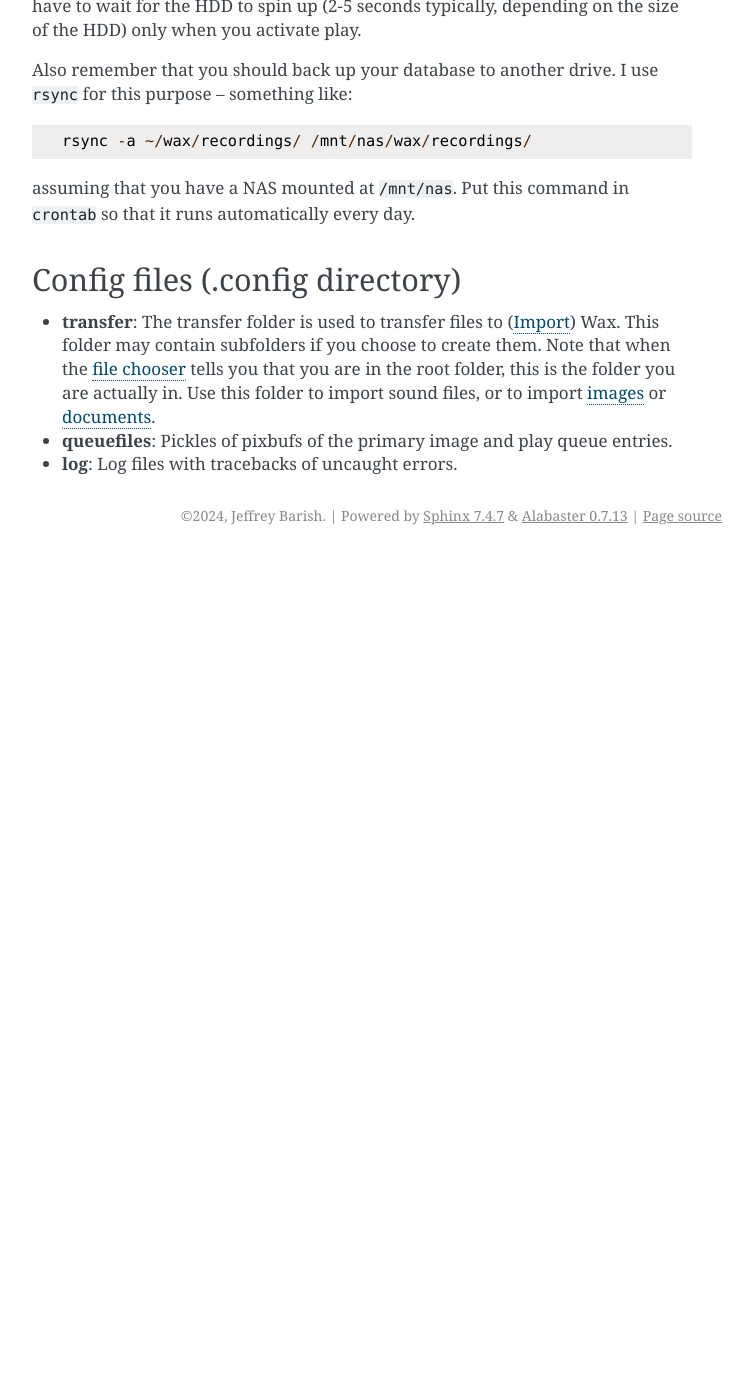
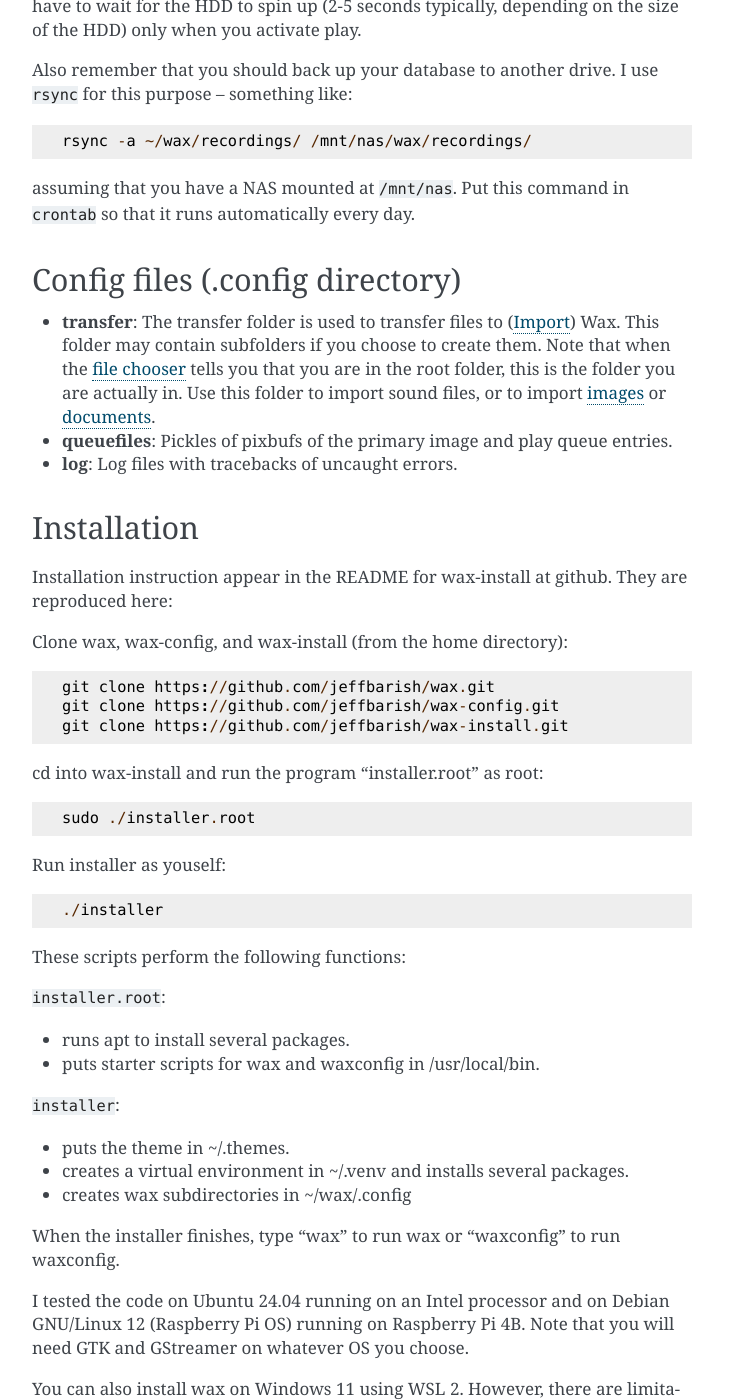
Before and after one commit to jeffbarish/wax-manual, a Sphinx documentation site: the page built from source/appendix.rst, in a window 1280 px wide and 1400 px high, scrolled down 2672 px. Shown: the whole window, without its empty margins (388-1141 px from the left). Built offline with Sphinx 7.4.7, drawn with Linux system fonts in a browser that asks for light colours; before the commit the page ends 3227 px from its top, so only the background shows below that; some of the changed text lies outside the part shown.

Commit message:
Add installation and Quick Start to appendix.

```diff
--- a/source/appendix.rst
+++ b/source/appendix.rst
@@ -114,3 +114,49 @@
 - **queuefiles**: Pickles of pixbufs of the primary image and play queue entries.
 
 - **log**: Log files with tracebacks of uncaught errors.
+
+Installation
+------------
+
+Installation instruction appear in the README for wax-install at github. They are reproduced here:
+
+Clone wax, wax-config, and wax-install (from the home directory)::
+
+    git clone https://github.com/jeffbarish/wax.git
+    git clone https://github.com/jeffbarish/wax-config.git
+    git clone https://github.com/jeffbarish/wax-install.git
+
+cd into wax-install and run the program "installer.root" as root::
+
+    sudo ./installer.root
+
+Run installer as youself::
+
+    ./installer
+
+These scripts perform the following functions:
+
+:code:`installer.root`:
+
+- runs apt to install several packages.
+
+- puts starter scripts for wax and waxconfig in /usr/local/bin.
+
+:code:`installer`:
+
+- puts the theme in ~/.themes.
+
+- creates a virtual environment in ~/.venv and installs several packages.
+
+- creates wax subdirectories in ~/wax/.config
+
+When the installer finishes, type "wax" to run wax or "waxconfig" to run waxconfig.
+
+I tested the code on Ubuntu 24.04 running on an Intel processor and on Debian GNU/Linux 12 (Raspberry Pi OS) running on Raspberry Pi 4B. Note that you will need GTK and GStreamer on whatever OS you choose.
+
+You can also install wax on Windows 11 using WSL 2. However, there are limitations. It is not possible to access a CD-drive as a device from WSL, so ripping in Wax on WSL is not possible. Instead, rip using Media Player, put the sound files in the transfer folder of Wax, and import them. Media Player does not embed cover art, so you will need to find cover art (at Amazon, for example) and copy-and-paste it into Wax.
+
+Quick Start
+-----------
+
+To create your first recording after installing Wax, insert a CD in your CD drive and go to Edit mode. Select the appropriate genre for your CD using the button in the top left. Click the Create button in the right panel. While the CD is ripping, fill in the boxes on the left panel at least for the primary metadata. Some of the boxes might have been filled in automatically after you initiated the rip using metadata from MusicBrainz. Click the "Save new" button at the bottom when you are ready to save the recording. When the ripping finishes, change the Mode to Select. Your new recording will already be selected. Drag it to the play queue (the right panel). The play button will appear in the top right. Click it to start play. Congratulations. You have just created the first recording in your Wax database.
```
Also changed, not shown: 5 other files.
